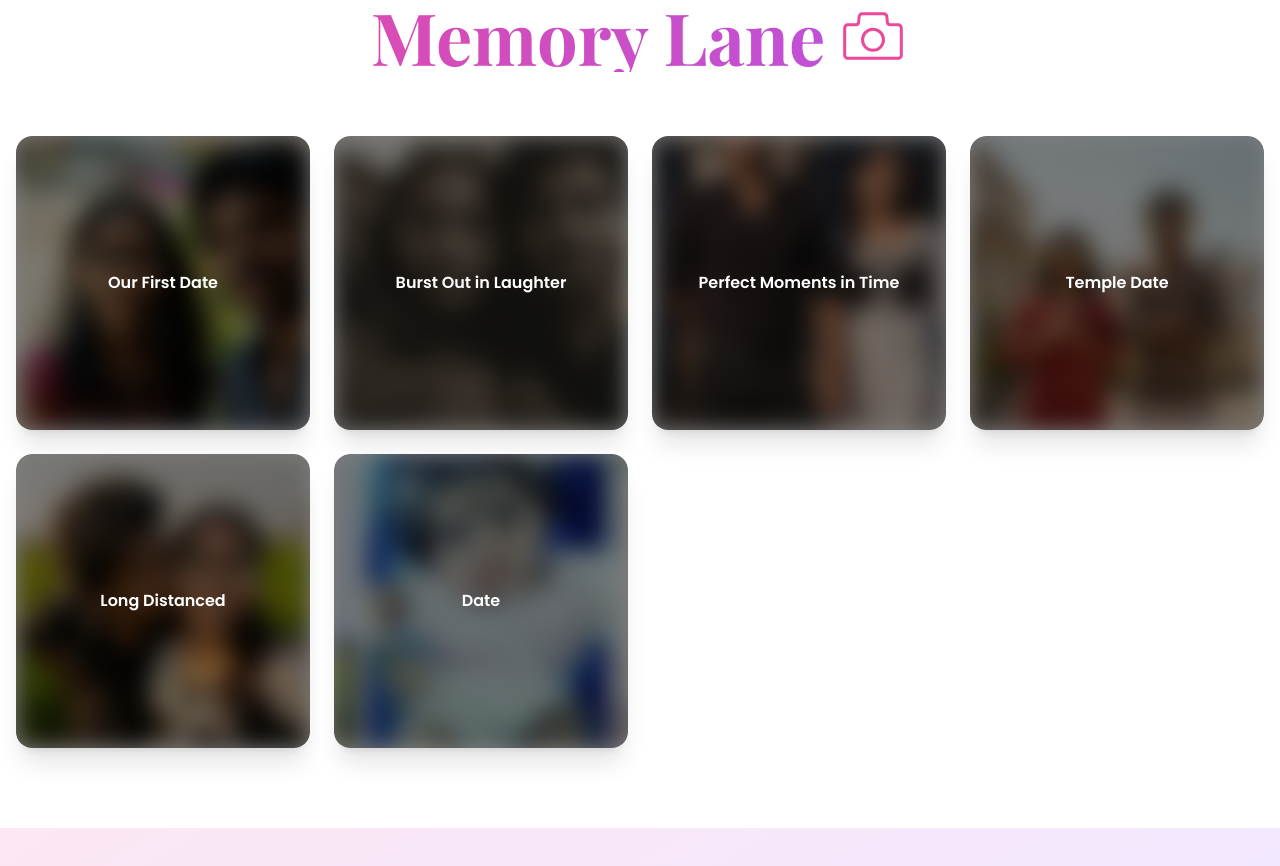
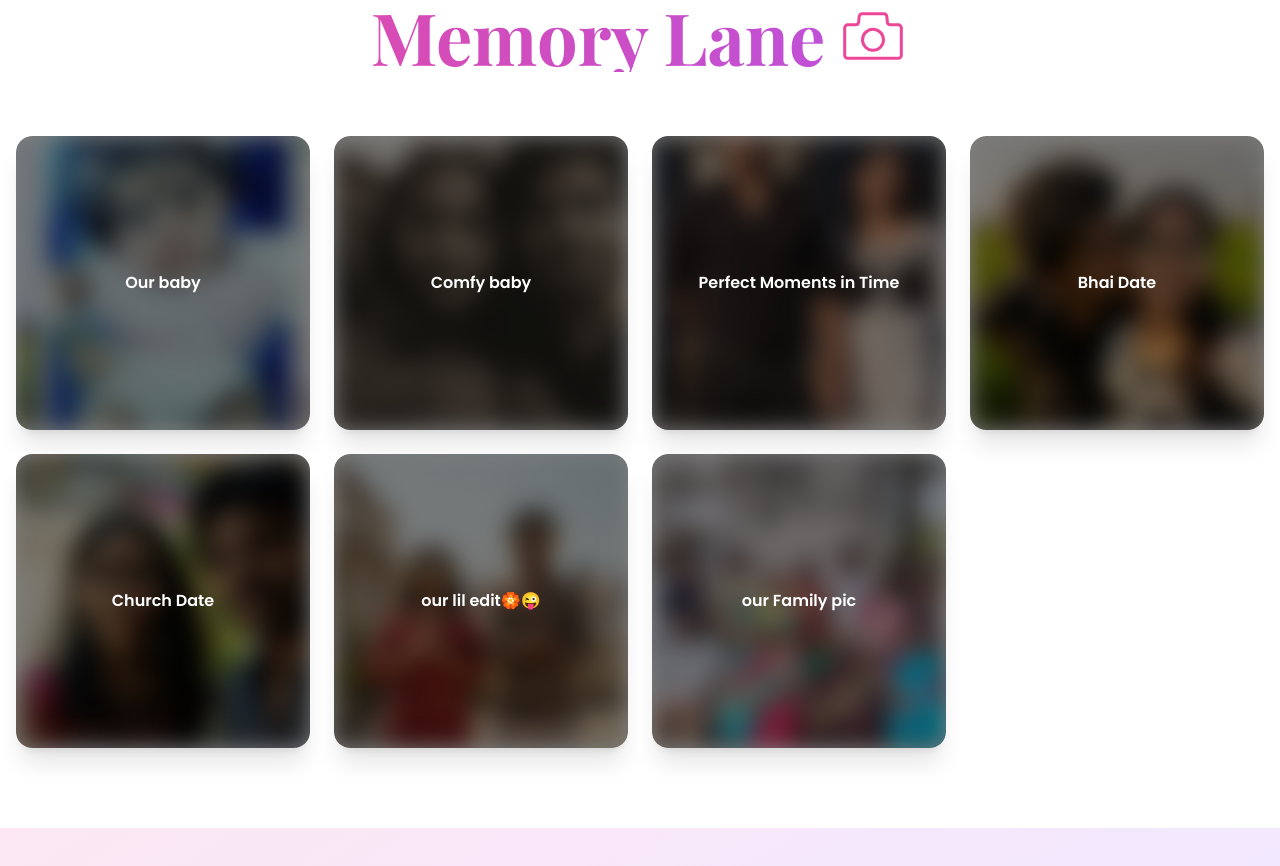
Before and after one commit to KenNyt333/surprisewebsite, a React (Vite) app: page / in a window 1280 px wide. Shown: the part 2480-3346 px from the top of the page. Built offline with nearby package versions, Linux system fonts and the light colour scheme.

Commit message:
Update PhotoGallery.tsx

```diff
--- a/src/components/PhotoGallery.tsx
+++ b/src/components/PhotoGallery.tsx
@@ -9,13 +9,13 @@ export default function PhotoGallery() {
   const photos = [
     {
       id: 1,
-      image: "/qnland-1.jpeg",
-      caption: "Our First Date ",
+      image: "/date.jpeg",
+      caption: "Our baby ",
     },
     {
       id: 2,
       image: "/laugh.jpeg",
-      caption: "Burst Out in Laughter",
+      caption: "Comfy baby",
     },
     {
       id: 3,
@@ -24,18 +24,23 @@ export default function PhotoGallery() {
     },
     {
       id: 4,
-      image: "/temp.jpeg",
-      caption: "Temple Date",
+      image: "/longdist.jpeg",
+      caption: "Bhai Date",
     },
     {
       id: 5,
-      image: "/longdist.jpeg",
-      caption: "Long Distanced",
+      image: "/qnland-1.jpeg",
+      caption: "Church Date",
     },
     {
       id: 6,
-      image: "/date.jpeg",
-      caption: " Date",
+      image: "/temp.jpeg",
+      caption: "our lil edit🏵️😜",
+    },
+    {
+      id: 7,
+      image: "/ride.jpeg",
+      caption: "our Family pic",
     },
   ];
 
```
